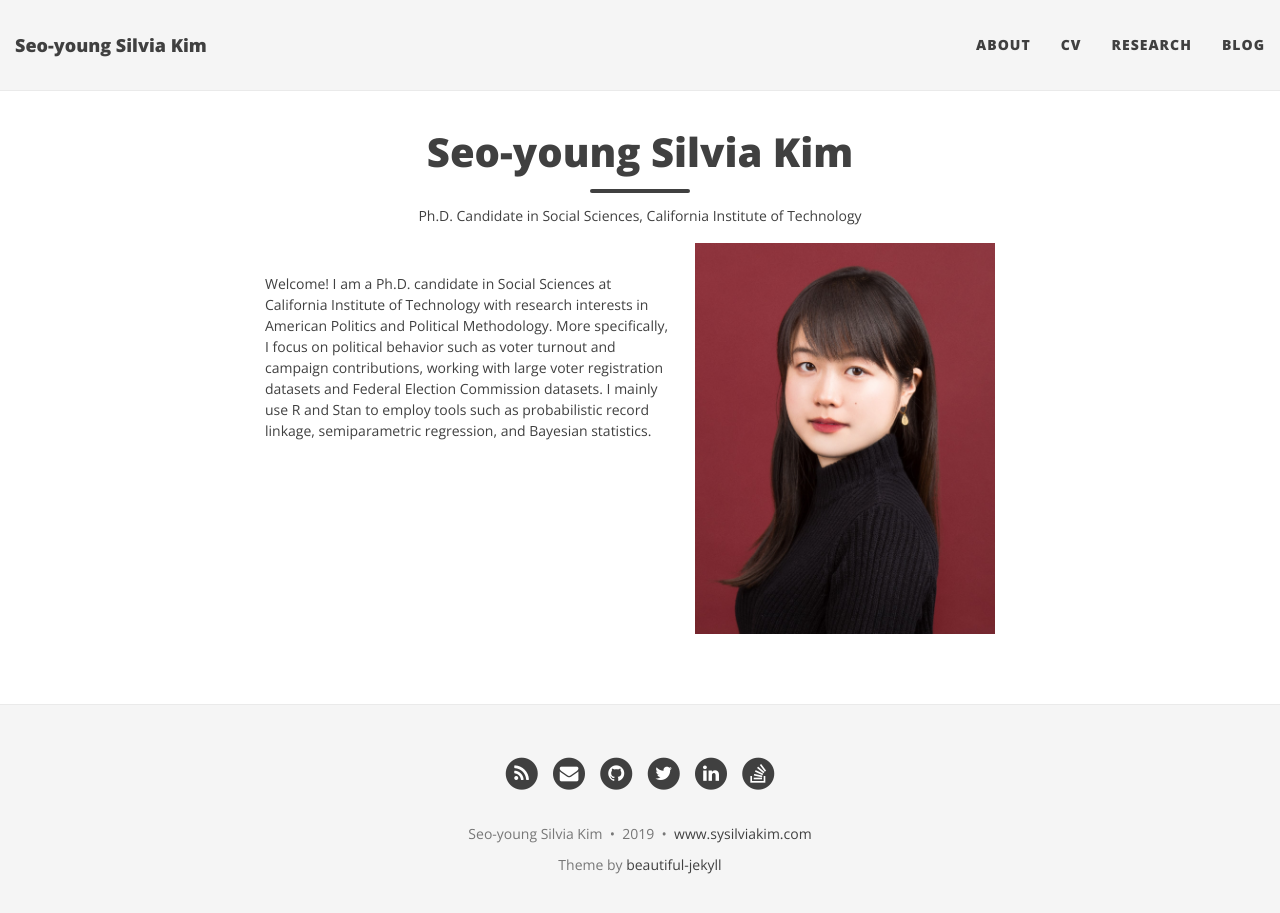
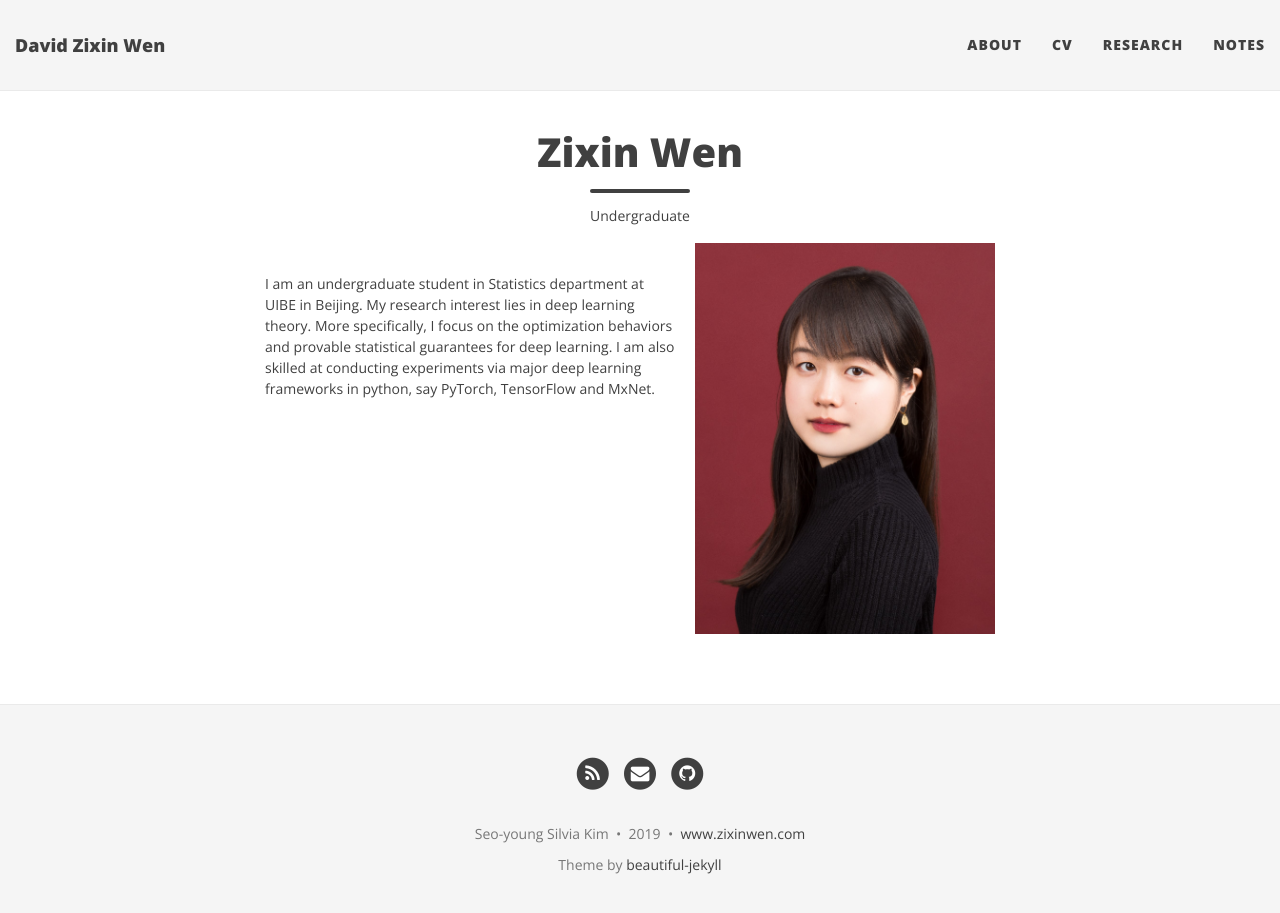
Before and after one commit to Suprmania/zixinwen.github.io, a Jekyll site: the page built from index.md, in a window 1280 px wide and 925 px high. Shown: the top 913 px of the window. Built offline with Jekyll 4.4.1, drawn with Linux system fonts in a browser that asks for light colours; nearby versions of some CDN libraries.

Commit message:
first update

```diff
--- a/_config.yml
+++ b/_config.yml
@@ -1,7 +1,7 @@
-url: "http://sysilviakim.github.io"
+url: "http://zixinwen.github.io"
 baseurl: ""
-title: Seo-young Silvia Kim
-description: Ph.D. Candidate in Social Sciences, Caltech
+title: David Zixin Wen
+description: Undergraduate in UIBE
 
 # --- Navigation bar options --- #
 
@@ -10,7 +10,7 @@ navbar-links:
   About: "index"
   CV: "cv"
   Research: "research"
-  Blog: "blog"
+  Notes: 'notes'
   ## Programming: "programming"
 
 # Image to show in the navigation bar - image must be a square (width = height)
@@ -52,22 +52,22 @@ author:
 # Select your active Social Network Links.
 social-network-links:
   rss: true
-  email: "sskim@caltech.edu"
-  github: sysilviakim
-  twitter: sysilviakim
-  linkedin: sysilviakim
-  stackoverflow: "6886345/kim"
+  email: "davidzxwen@icloud.com"
+  github: Suprmania
+  # twitter: sysilviakim
+  # linkedin: sysilviakim
+  # stackoverflow: "6886345/kim"
 
 # Select which share links to show in posts
 share-links-active:
   twitter: true
   facebook: false
   google: false
-  linkedin: true
+  linkedin: false
 
 # How to display the link to the website in the footer
 # Remove this if you don't want a link in the footer
-url-pretty: "www.sysilviakim.com"  # eg. "deanattali.com/beautiful-jekyll"
+url-pretty: "www.zixinwen.com"  # eg. "deanattali.com/beautiful-jekyll"
 
 # --- Web Statistics Section --- #
 
@@ -165,6 +165,7 @@ exclude:
   - README.md
   - Vagrantfile
 
+
 # prose.io config
 prose:
   rooturl: '_posts'
--- a/index.md
+++ b/index.md
@@ -1,8 +1,8 @@
 ---
 layout: page
-title: Seo-young Silvia Kim
+title: Zixin Wen
 published: true
-subtitle: 'Ph.D. Candidate in Social Sciences, California Institute of Technology'
+subtitle: 'Undergraduate'
 use-site-title: true
 ---
 
@@ -10,4 +10,4 @@ use-site-title: true
   <img width="300" style = "margin: 0;" src="./img/profile-19Dec01-cropped.jpg" id = "profile">
 </div>
 
-Welcome! I am a Ph.D. candidate in Social Sciences at California Institute of Technology with research interests in American Politics and Political Methodology. More specifically, I focus on political behavior such as voter turnout and campaign contributions, working with large voter registration datasets and Federal Election Commission datasets. I mainly use R and Stan to employ tools such as probabilistic record linkage, semiparametric regression, and Bayesian statistics.
+I am an undergraduate student in Statistics department at UIBE in Beijing. My research interest lies in deep learning theory. More specifically, I focus on the optimization behaviors and provable statistical guarantees for deep learning. I am also skilled at conducting experiments via major deep learning frameworks in python, say PyTorch, TensorFlow and MxNet.
```
Also changed, not shown: cv.md (+1 -1 lines), programming.md (+1 -1 lines), README.md.
